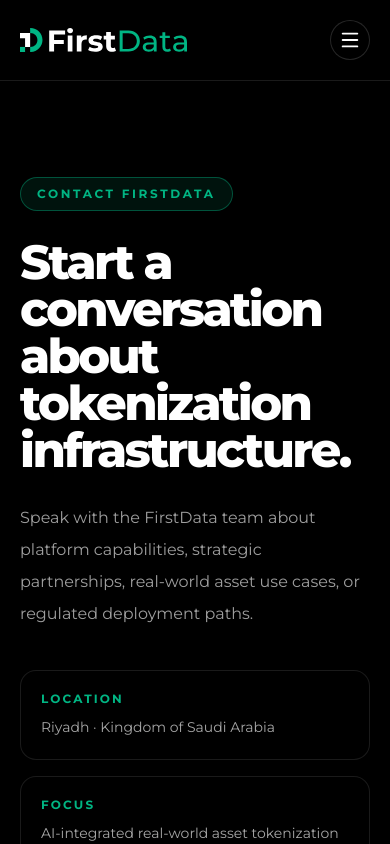
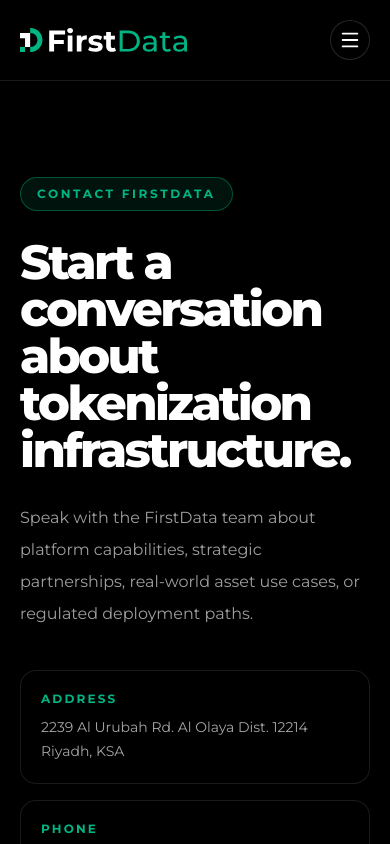
Before and after one commit to selmanpak/firstdata-website, a React (Vite) app: page /contact in a window 390 px wide. Shown: the top 844 px of the page. Built offline with nearby package versions, Linux system fonts and the light colour scheme.

Commit message:
Update contact page address and phone

```diff
--- a/src/pages/ContactPage.tsx
+++ b/src/pages/ContactPage.tsx
@@ -27,7 +27,11 @@
             </p>
 
             <div className="mt-10 grid gap-4">
-              <ContactInfo label="Location" value="Riyadh · Kingdom of Saudi Arabia" />
+              <ContactInfo
+                label="Address"
+                value="2239 Al Urubah Rd. Al Olaya Dist. 12214 Riyadh, KSA"
+              />
+              <ContactInfo label="Phone" value="+966 11 211 1556" />
               <ContactInfo
                 label="Focus"
                 value="AI-integrated real-world asset tokenization"
```
